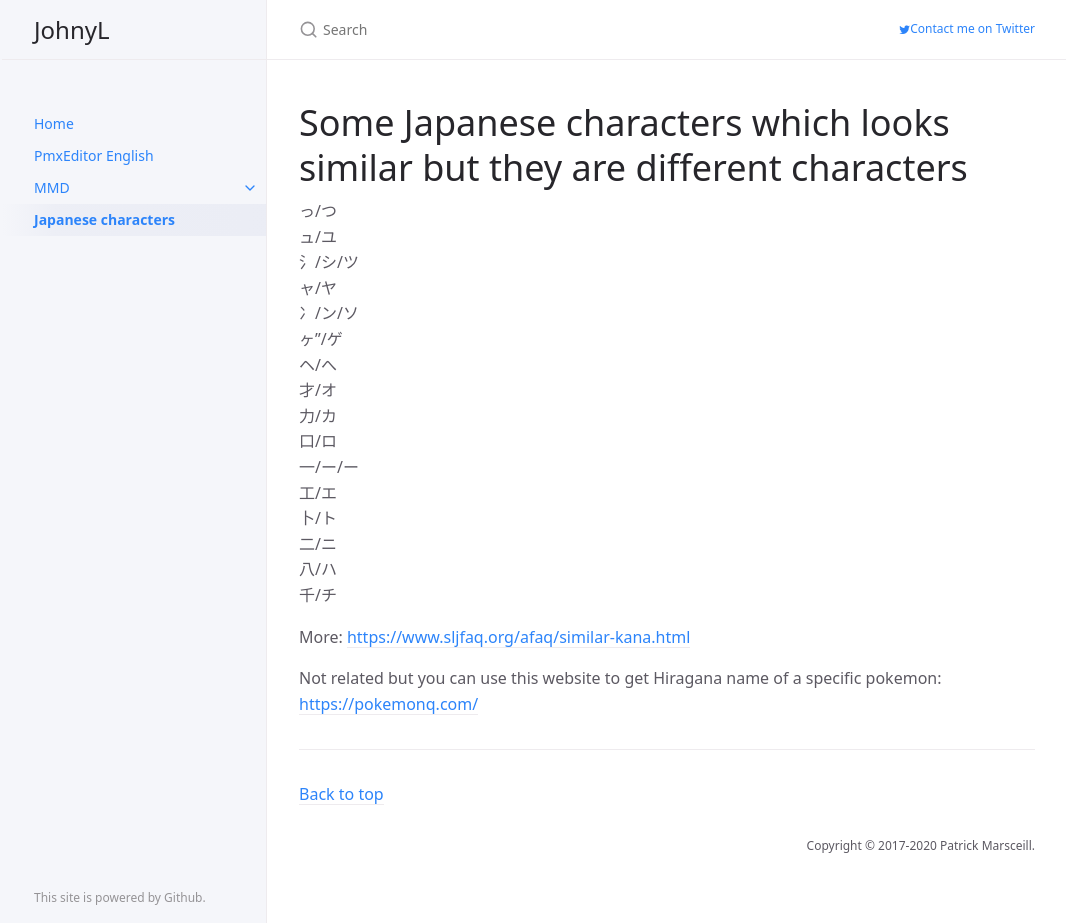
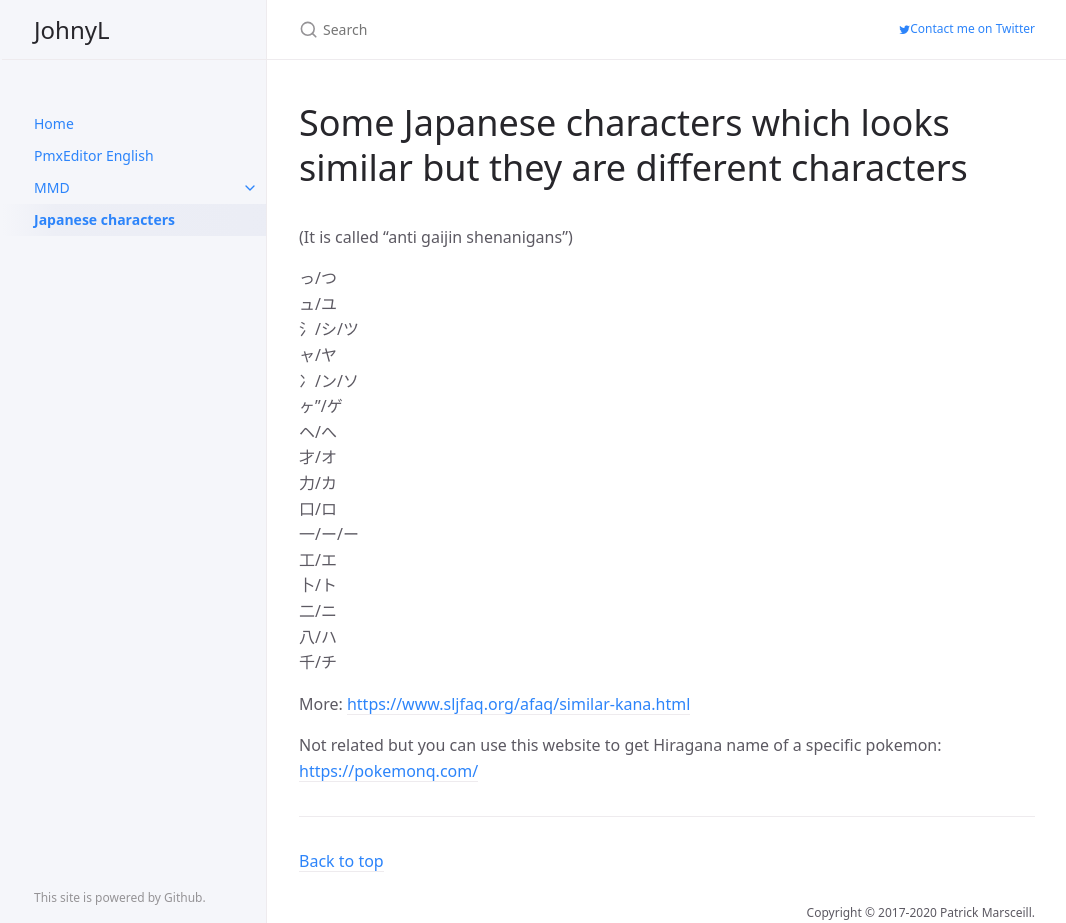
Before and after one commit to johnwithlenon/johnwithlenon.github.io, a Jekyll site: the page built from japchar.md, in a window 1280 px wide and 923 px high. Shown: the whole window, without its empty margins (105-1171 px from the left). Built offline with Jekyll 4.4.1, drawn with Linux system fonts in a browser that asks for light colours.

Commit message:
Update japchar.md

```diff
--- a/japchar.md
+++ b/japchar.md
@@ -7,6 +7,7 @@ description: "Japanese characters"
 
 # Some Japanese characters which looks similar but they are different characters
 {: .no_toc }
+<br>(It is called "anti gaijin shenanigans")
 
 っ/つ<br>
 ュ/ユ<br>
```
